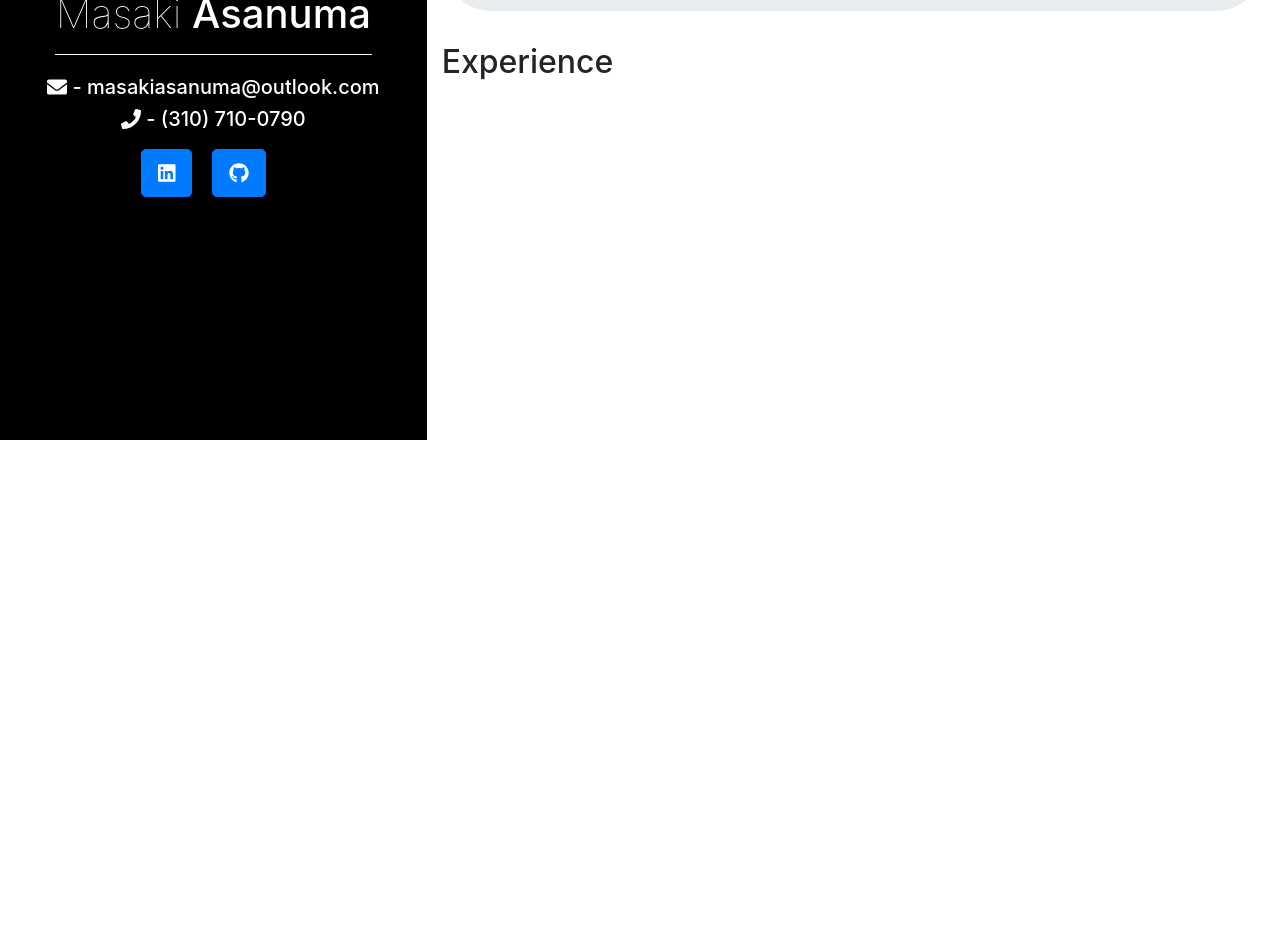
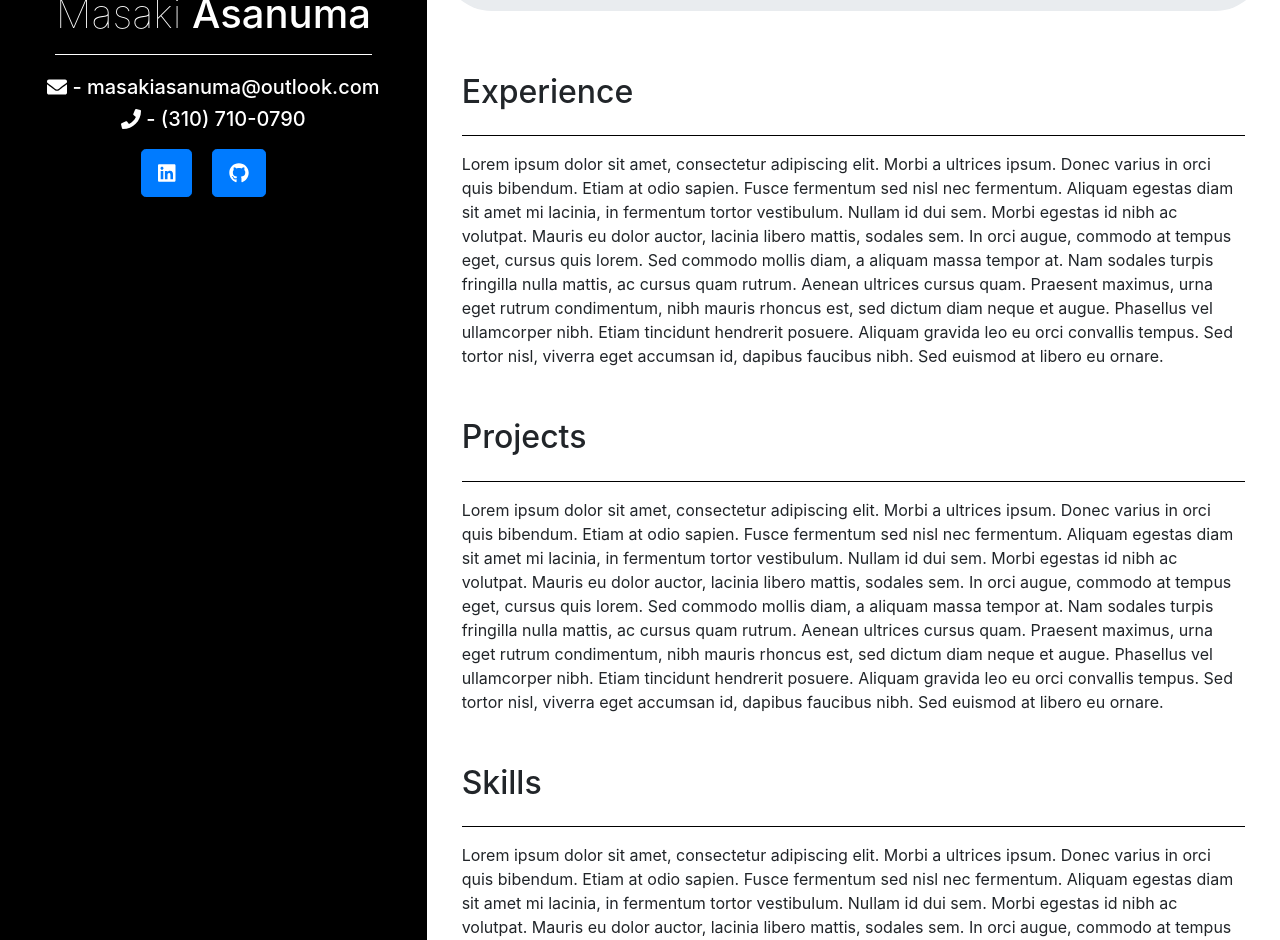
Before and after one commit to masakiasanuma/portfolio, a React (Create React App) app: page / in a window 1280 px wide. Shown: the part 360-1300 px from the top of the page. Before the commit the page ends 800 px from the top, so only its background shows below. Built offline with nearby package versions, Linux system fonts and the light colour scheme.

Commit message:
Temporary fix for the sticky

```diff
--- a/src/App.js
+++ b/src/App.js
@@ -2,20 +2,53 @@ import React from 'react'
 import { Container, Row, Col } from 'react-bootstrap'
 import Side from './components/side'
 import AboutMe from './components/aboutme'
+import Experience from './components/experience'
+import Skills from './components/skills'
+import Projects from './components/projects'
 
 const App = () => {
+    const containerStyle = {
+        backgroundColor: 'black'
+    }
+
     return (
         <div>
-            <Container fluid>
+            <Container style={containerStyle} fluid>
                 <Row>
                     <Col className="side" sm={12} md={6} lg={4}>
                         <Side />
                     </Col>
                     <Col className="main" sm={12} md={6} lg={8}>
-                        <AboutMe />
-                        <div>
-                            <h2 className="header">Experience</h2>
-                        </div>
+                        <Container fluid>
+                            <Row>
+                                <AboutMe />
+                            </Row>
+                            <Row className="section">
+                                <h2 className="header">Experience</h2>
+                                <hr className="separator" />
+                                <Experience />
+                            </Row>
+                            <Row className="section">
+                                <h2 className="header">Projects</h2>
+                                <hr className="separator" />
+                                <Projects />
+                            </Row>
+                            <Row className="section">
+                                <h2 className="header">Skills</h2>
+                                <hr className="separator" />
+                                <Skills />
+                            </Row>
+                            <Row className="section">
+                                <h2 className="header">Activities</h2>
+                                <hr className="separator" />
+                                <Skills />
+                            </Row>
+                            <Row className="section">
+                                <h2 className="header">Hobbies</h2>
+                                <hr className="separator" />
+                                <Skills />
+                            </Row>
+                        </Container>
                     </Col>
                 </Row>
             </Container>
--- a/src/components/experience.js
+++ b/src/components/experience.js
@@ -0,0 +1,13 @@
+import React from 'react'
+
+const Experience = () => {
+    return (
+        <div>
+            Lorem ipsum dolor sit amet, consectetur adipiscing elit. Morbi a ultrices ipsum. Donec varius in orci quis bibendum. Etiam at odio sapien. Fusce fermentum sed nisl nec fermentum. Aliquam egestas diam sit amet mi lacinia, in fermentum tortor vestibulum. Nullam id dui sem. Morbi egestas id nibh ac volutpat.
+
+Mauris eu dolor auctor, lacinia libero mattis, sodales sem. In orci augue, commodo at tempus eget, cursus quis lorem. Sed commodo mollis diam, a aliquam massa tempor at. Nam sodales turpis fringilla nulla mattis, ac cursus quam rutrum. Aenean ultrices cursus quam. Praesent maximus, urna eget rutrum condimentum, nibh mauris rhoncus est, sed dictum diam neque et augue. Phasellus vel ullamcorper nibh. Etiam tincidunt hendrerit posuere. Aliquam gravida leo eu orci convallis tempus. Sed tortor nisl, viverra eget accumsan id, dapibus faucibus nibh. Sed euismod at libero eu ornare.
+        </div>
+    )
+}
+
+export default Experience
--- a/src/components/projects.js
+++ b/src/components/projects.js
@@ -0,0 +1,13 @@
+import React from 'react'
+
+const Projects = () => {
+    return (
+        <div>
+            Lorem ipsum dolor sit amet, consectetur adipiscing elit. Morbi a ultrices ipsum. Donec varius in orci quis bibendum. Etiam at odio sapien. Fusce fermentum sed nisl nec fermentum. Aliquam egestas diam sit amet mi lacinia, in fermentum tortor vestibulum. Nullam id dui sem. Morbi egestas id nibh ac volutpat.
+
+Mauris eu dolor auctor, lacinia libero mattis, sodales sem. In orci augue, commodo at tempus eget, cursus quis lorem. Sed commodo mollis diam, a aliquam massa tempor at. Nam sodales turpis fringilla nulla mattis, ac cursus quam rutrum. Aenean ultrices cursus quam. Praesent maximus, urna eget rutrum condimentum, nibh mauris rhoncus est, sed dictum diam neque et augue. Phasellus vel ullamcorper nibh. Etiam tincidunt hendrerit posuere. Aliquam gravida leo eu orci convallis tempus. Sed tortor nisl, viverra eget accumsan id, dapibus faucibus nibh. Sed euismod at libero eu ornare.
+        </div>
+    )
+}
+
+export default Projects
--- a/src/components/side.js
+++ b/src/components/side.js
@@ -3,11 +3,16 @@ import { Image, Button } from 'react-bootstrap'
 import { FontAwesomeIcon } from '@fortawesome/react-fontawesome'
 import { faEnvelope, faPhone } from '@fortawesome/free-solid-svg-icons'
 import { faLinkedin, faGithub } from '@fortawesome/free-brands-svg-icons'
+import { StickyContainer, Sticky } from 'react-sticky'
 
 const Side = () => {
     return (
         <div>
             <Image className="profile" src={require("../images/profile.jpg")} fluid />
+            <StickyContainer>
+                <Sticky>
+                    {({style}) => (
+                        <div style={style}>
                             <h2 className="name"><span className="firstName">Masaki</span> Asanuma</h2>
                             <hr className="bar" />
                             <div className="center">
@@ -17,6 +22,11 @@ const Side = () => {
                                 <Button className="button" href="https://github.com/Masasasaki" size="lg"><FontAwesomeIcon icon={faGithub} /></Button>
                             </div>
                         </div>
+                    )}
+                </Sticky>
+                <div className="temp">stop here</div>
+            </StickyContainer>
+        </div>
     )
 }
 
--- a/src/components/skills.js
+++ b/src/components/skills.js
@@ -0,0 +1,13 @@
+import React from 'react'
+
+const Skills = () => {
+    return (
+        <div>
+            Lorem ipsum dolor sit amet, consectetur adipiscing elit. Morbi a ultrices ipsum. Donec varius in orci quis bibendum. Etiam at odio sapien. Fusce fermentum sed nisl nec fermentum. Aliquam egestas diam sit amet mi lacinia, in fermentum tortor vestibulum. Nullam id dui sem. Morbi egestas id nibh ac volutpat.
+
+Mauris eu dolor auctor, lacinia libero mattis, sodales sem. In orci augue, commodo at tempus eget, cursus quis lorem. Sed commodo mollis diam, a aliquam massa tempor at. Nam sodales turpis fringilla nulla mattis, ac cursus quam rutrum. Aenean ultrices cursus quam. Praesent maximus, urna eget rutrum condimentum, nibh mauris rhoncus est, sed dictum diam neque et augue. Phasellus vel ullamcorper nibh. Etiam tincidunt hendrerit posuere. Aliquam gravida leo eu orci convallis tempus. Sed tortor nisl, viverra eget accumsan id, dapibus faucibus nibh. Sed euismod at libero eu ornare.
+        </div>
+    )
+}
+
+export default Skills
--- a/src/styles/main.css
+++ b/src/styles/main.css
@@ -11,6 +11,16 @@ body {
     margin-top: 20px;
 }
 
+.stick {
+    position: sticky;
+    position: -webkit-sticky;
+    top: 0;
+}
+
+.temp {
+    padding-top: 1300px;
+}
+
 .profile {
     max-height: 300px;
     display: block;
@@ -20,6 +30,11 @@ body {
 hr.bar {
     border-top: 1px solid white;
     width: 80%;
+}
+
+hr.separator {
+    border-top: 1px solid black;
+    width: 100%;
 }
 
 .firstName {
@@ -38,11 +53,18 @@ hr.bar {
 }
 
 .side {
-    background: black;
+    min-height: 100% !important;
+    height: 100vh;
     color: white;
-    height: 100vh;
+    position: relative;
 }
 
 .main {
     padding: 60px;
+    background: white;
 }
+
+.section {
+    margin-top: 10px;
+    padding: 20px;
+}
```
Lines whose indentation alone changed are shown as unchanged.
